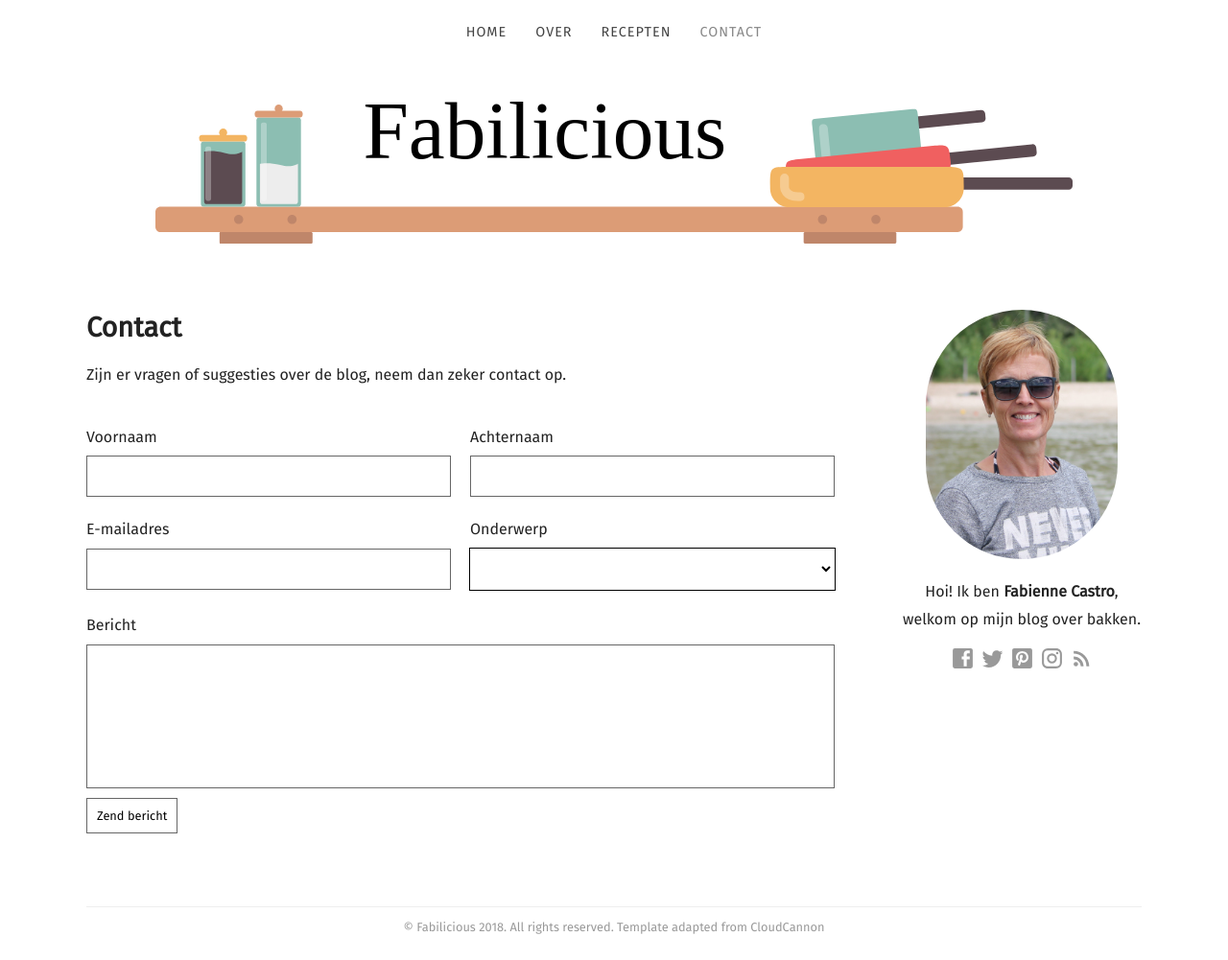
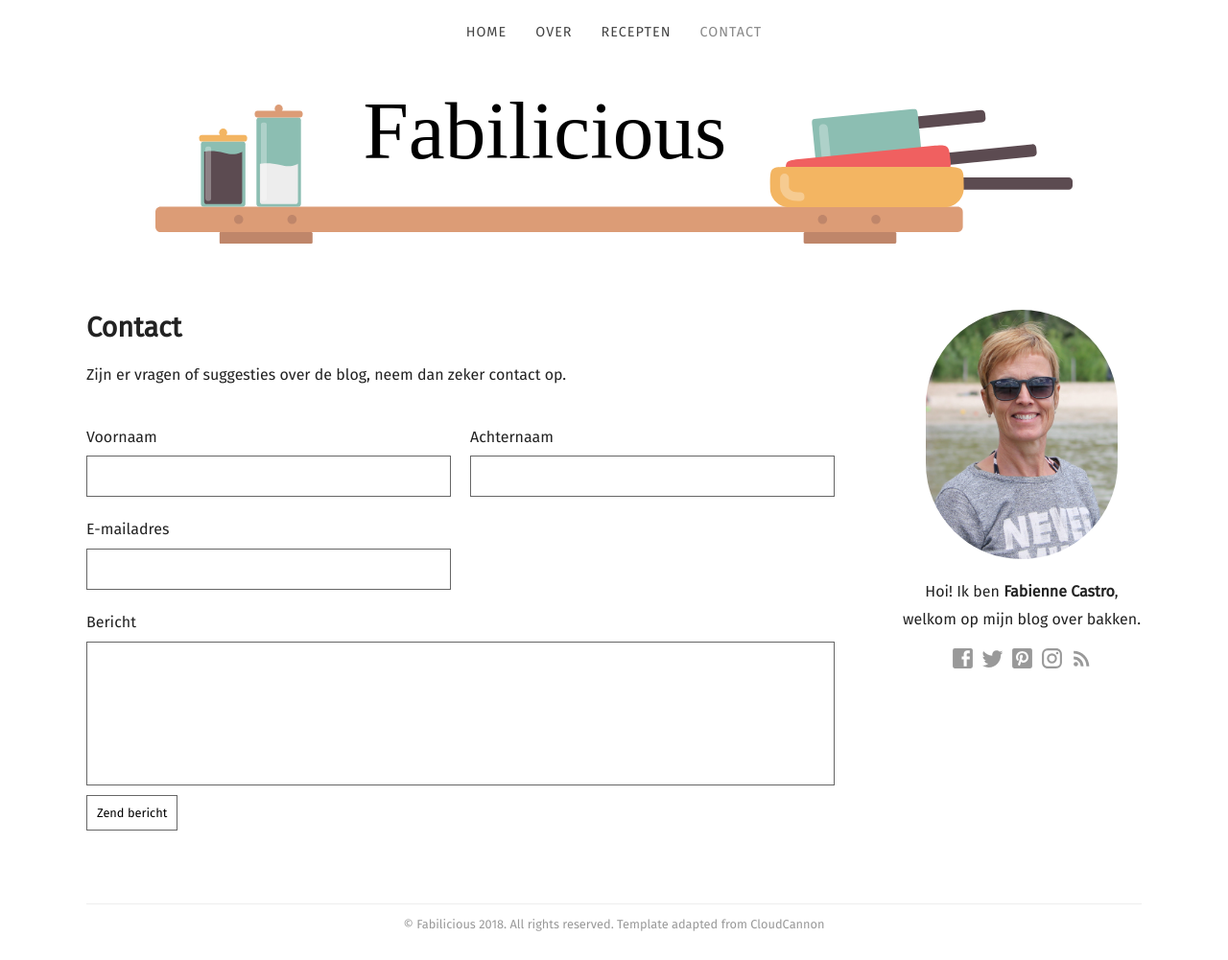
Before and after one commit to fabilicious/fabilicious.github.io, a Jekyll site: the page built from contact.html, in a window 1280 px wide and 1001 px high. Shown: the whole window at 96% size. Built offline with Jekyll 4.4.1, drawn with Linux system fonts in a browser that asks for light colours; some web fonts are replaced.

Commit message:
added formspree url, removed selector that was not updating

```diff
--- a/contact.html
+++ b/contact.html
@@ -4,9 +4,9 @@
 <h1>Contact</h1>
 <p class="editable">Zijn er vragen of suggesties over de blog, neem dan zeker contact op.</p>
 
-<form method="post" action="{{ site.baseurl }}/contact-success/">
-		<input type="hidden" name="_to" value="{{ site.data.email }}" />
-		<input type="text" name="_gotcha" style="display: none;">
+<form method="post" action="https://formspree.io/bram.de.jaegher@gmail.com">
+		<!--<input type="hidden" name="_to" value="{{ site.data.email }}" />
+		<input type="text" name="_gotcha" style="display: none;">-->
 
 	<div class="contain">
 		<div class="split">
@@ -22,17 +22,17 @@
 	<div class="contain">
 		<div class="split">
 			<label for="email">E-mailadres</label>
-			<input type="email" name="email" id="email" required />
+			<input type="email" name="_replyto" id="email" required />
 		</div>
 
-		<div class="split">
+	<!--	<div class="split">
 			<label for="subject">Onderwerp</label>
 			<select id="subject" name="subject">
 				<option value="enquiry">Vraag</option>
 				<option value="suggestion">Suggestie</option>
 				<option value="other">Andere</option>
 			</select>
-		</div>
+		</div>-->
 	</div>
 
 	<label for="message">Bericht</label>
```
